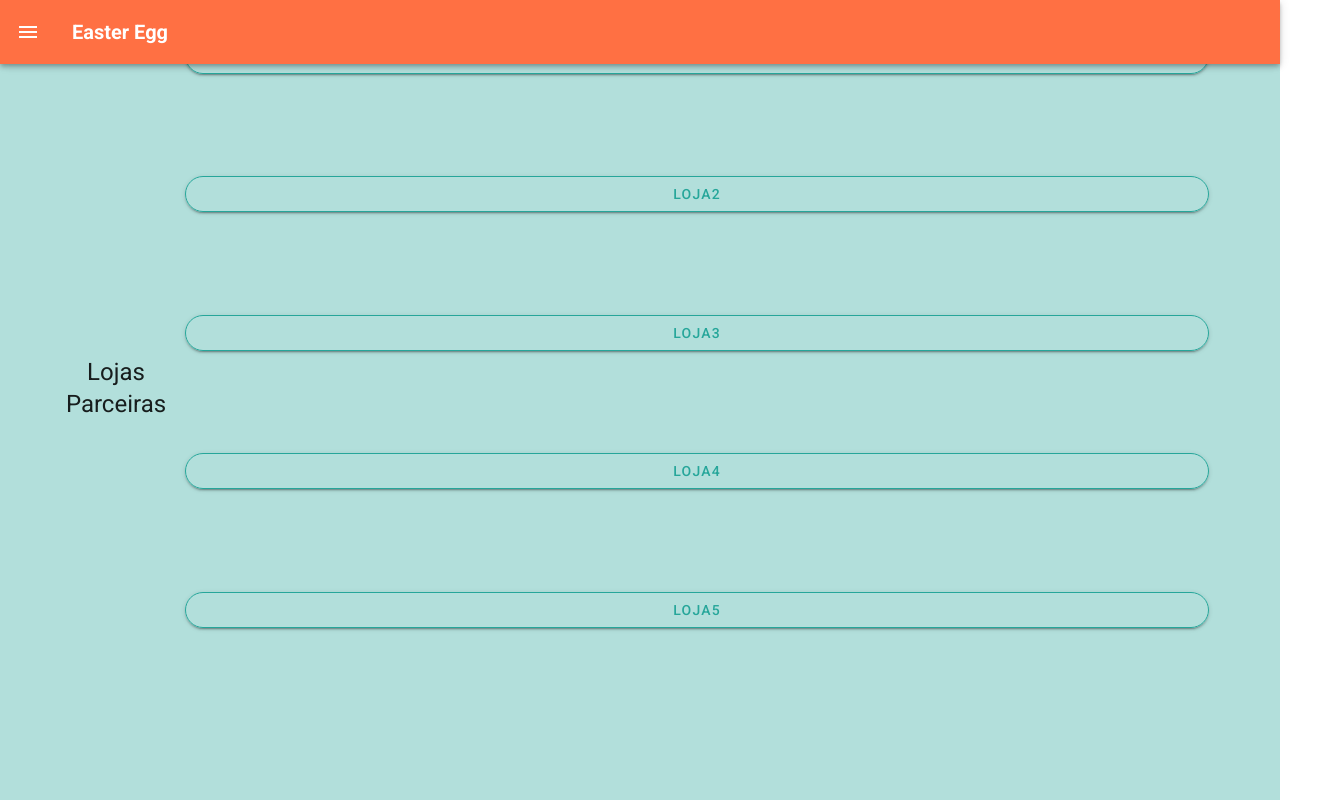
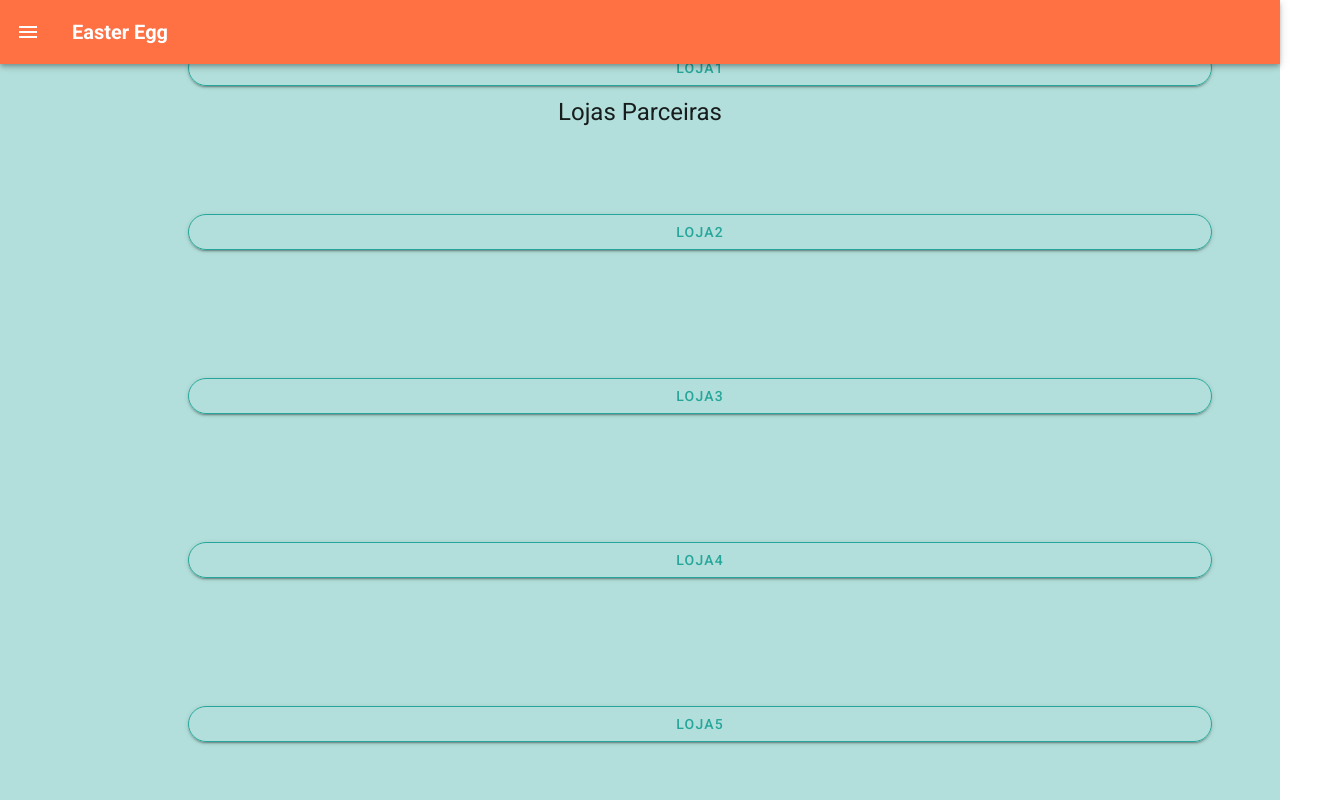
Before and after one commit to brunacamposxx/easter-egg-app, a Vue app: page /lojas in a window 1280 px wide. Shown: the whole page, 1340 px wide, since content can reach past the window. Built offline with nearby package versions, Linux system fonts and the light colour scheme.

Commit message:
remocao da classe container

```diff
--- a/src/views/LojasView.vue
+++ b/src/views/LojasView.vue
@@ -1,7 +1,7 @@
 <template>
   <v-container>
     <h1 class="text-h5 text-center mb-3 mt-5">Lojas Parceiras</h1>
-    <div class="botoes-loja d-flex flex-column justify-center align-center container">
+    <div class="botoes-loja d-flex flex-column justify-center align-center">
       <v-btn class="botoes"
         @click="delay"
         color="teal lighten-1"
@@ -64,9 +64,9 @@
 .botoes {
   width: 80vw;
   margin-bottom: 10%;
+}
 
-	}
-	.container {
+.botoes-loja {
   width: 100vw;
   height: 80vh;
   display: flex;
```
Lines whose indentation alone changed are shown as unchanged.
